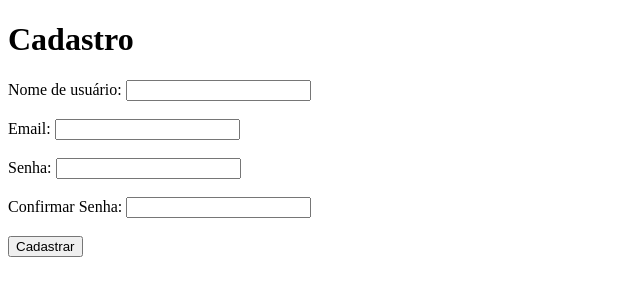
After one commit to LuisaSilveira/inf1407-Projeto1-FakeLetterboxd, a Django app: page /accounts/cadastro/ in a window 1280 px wide. The commit adds this page. Shown: the top 300 px of the page, without its empty margins (0-640 px from the left). Run offline with Django 5.2, Linux system fonts and the light colour scheme.

Commit message:
login e cadastro iniciais

```diff
--- a/projeto-letterboxd/NossoProjeto/NossoProjeto/urls.py
+++ b/projeto-letterboxd/NossoProjeto/NossoProjeto/urls.py
@@ -23,4 +23,5 @@ urlpatterns = [
     path("admin/", admin.site.urls),
     path("", include("portal.urls")),
     path("", include("main.urls")),
+    path("accounts/", include("accounts.urls")),
 ]
--- /dev/null
+++ b/projeto-letterboxd/NossoProjeto/accounts/templates/accounts/cadastro.html
@@ -0,0 +1,26 @@
+{% load static %}
+<!DOCTYPE html>
+<html lang="pt-br">
+<head>
+    <meta charset="UTF-8">
+    <meta name="viewport" content="width=device-width, initial-scale=1.0">
+    <title>Cadastro</title>
+</head>
+<body>
+    <!-- Formulário de cadastro -->
+    <h1>Cadastro</h1>
+    <form method="post">
+        {% csrf_token %}
+        <label for="username">Nome de usuário:</label>
+        <input type="text" id="username" name="username" required><br><br>
+        <label for="email">Email:</label>
+        <input type="email" id="email" name="email" required><br><br>
+        <label for="password1">Senha:</label>
+        <input type="password" id="password1" name="password1" required><br><br>
+        <label for="password2">Confirmar Senha:</label>
+        <input type="password" id="password2" name="password2" required><br><br>
+        <button type="submit">Cadastrar</button>
+    </form>
+
+</body>
+</html>
--- a/projeto-letterboxd/NossoProjeto/accounts/urls.py
+++ b/projeto-letterboxd/NossoProjeto/accounts/urls.py
@@ -0,0 +1,10 @@
+from accounts import views
+from django.urls import path
+from django.contrib.auth.views import LoginView
+
+app_name = 'accounts'
+
+urlpatterns = [
+    path('cadastro/', views.cadastro, name='cadastro'),
+    path('login/', LoginView.as_view(template_name='accounts/login.html'), name='login'),
+]
--- a/projeto-letterboxd/NossoProjeto/accounts/views.py
+++ b/projeto-letterboxd/NossoProjeto/accounts/views.py
@@ -1,3 +1,14 @@
 from django.shortcuts import render
+from django.shortcuts import redirect
+from django.contrib.auth.forms import UserCreationForm
 
-# Create your views here.
+def cadastro(request):
+    if request.method == 'POST':
+        formulario = UserCreationForm(request.POST)
+        if formulario.is_valid():
+            formulario.save()
+            return redirect('home')
+    else:
+        formulario = UserCreationForm()
+    contexto = {'form': formulario, }
+    return render(request,'accounts/cadastro.html', contexto)
--- a/projeto-letterboxd/NossoProjeto/portal/templates/portal/portal.html
+++ b/projeto-letterboxd/NossoProjeto/portal/templates/portal/portal.html
@@ -13,8 +13,8 @@
 
         <nav id="links">
             <ul>
-                <li><a href="{% url 'portal:home' %}">Login</a></li>
-                <li><a href="{% url 'portal:home' %}">Cadastro</a></li>
+                <li><a href="{% url 'accounts:login' %}?next={% url 'main:lista-avaliacao' %}">Login</a></li> <!-- redireciona para a página de avaliação da main-->
+                <li><a href="{% url 'accounts:cadastro' %}">Cadastro</a></li>
             </ul>
         </nav>
     </header>
```
Also changed, not shown: projeto-letterboxd/NossoProjeto/accounts/templates/accounts/login.html (added, +21 -0 lines).
